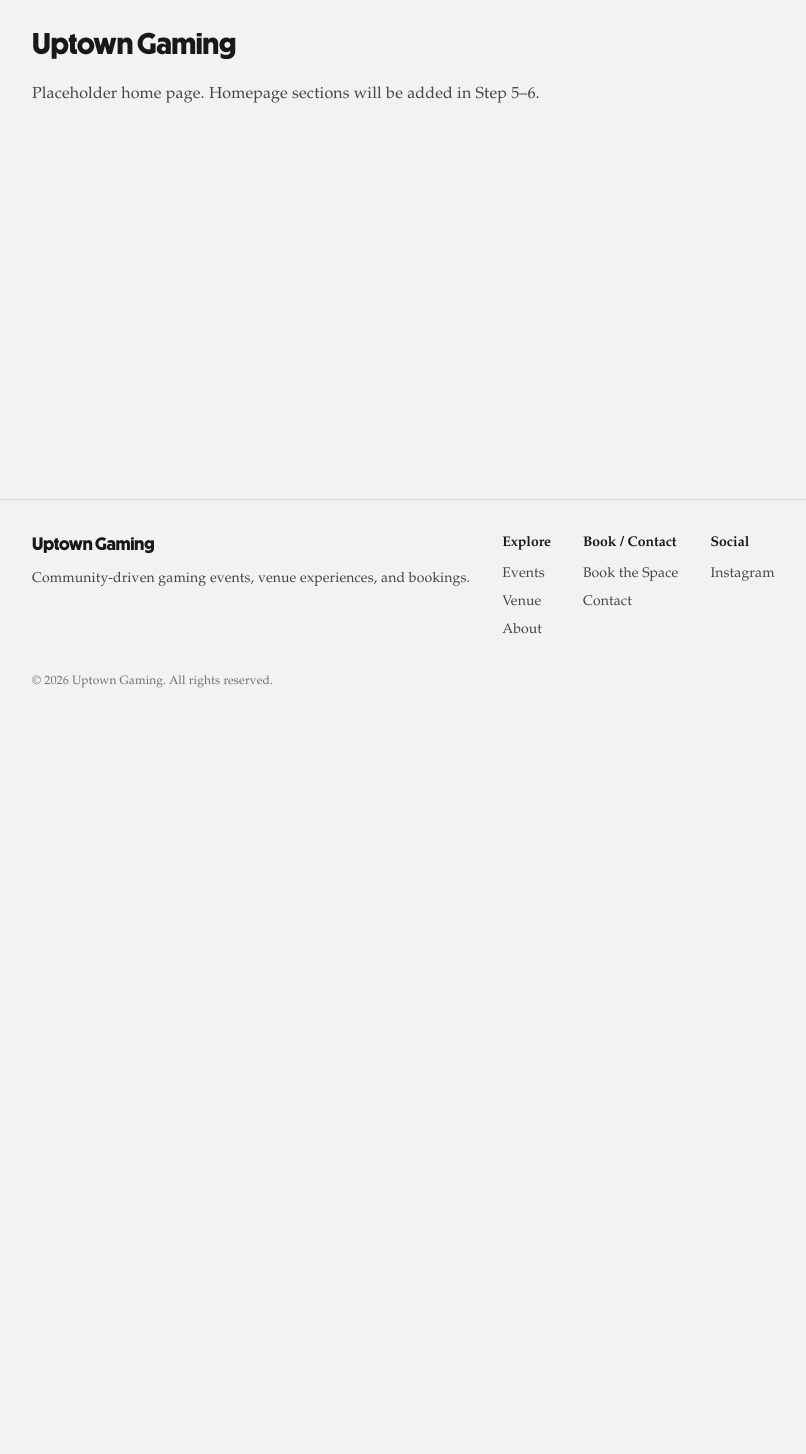
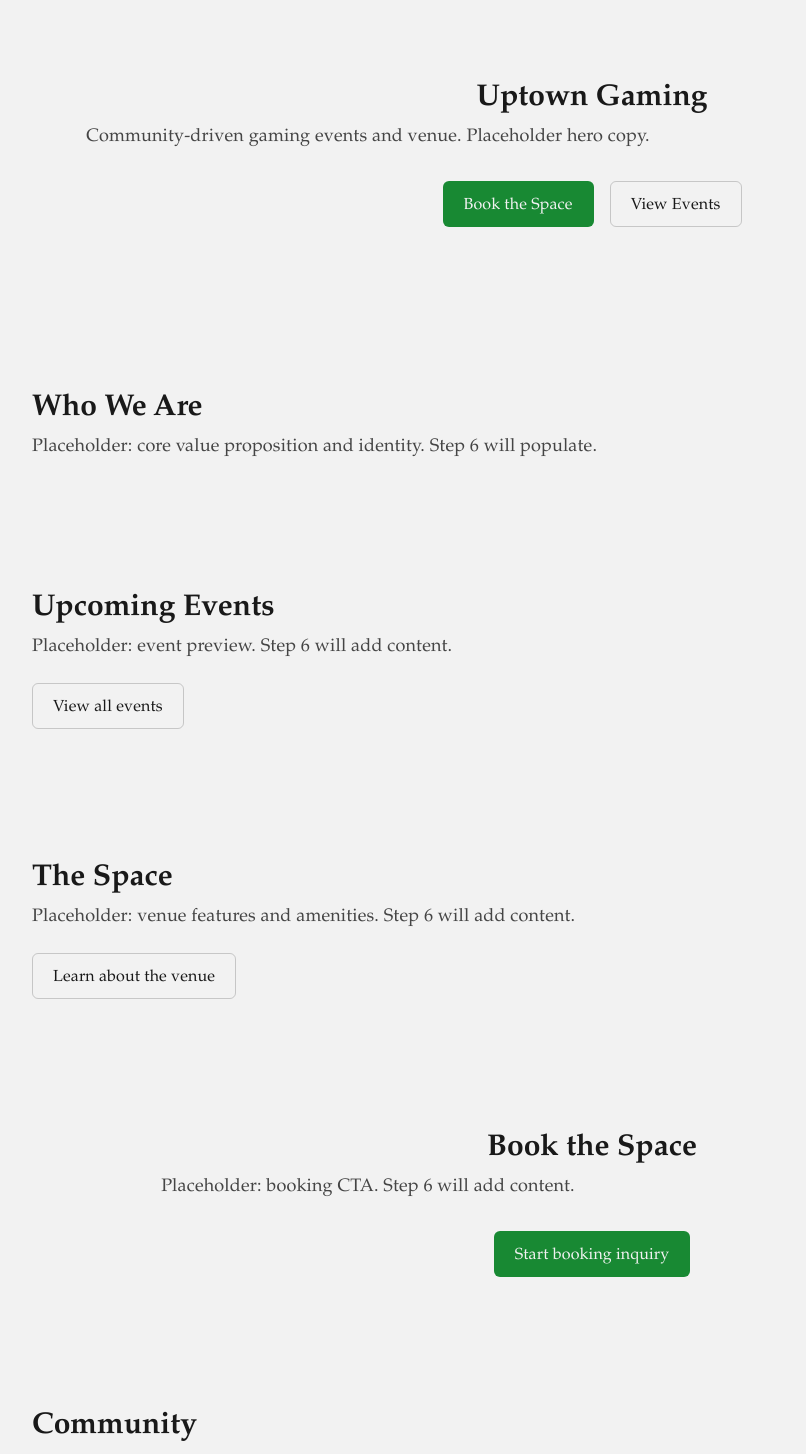
Before and after one commit to LRodriguez92/uptown-gaming, a Next.js app: page / in a window 1280 px wide. Shown: the part 80-1534 px from the top of the page, without its empty margins (48-854 px from the left). Before the commit the page ends 800 px from the top, so only its background shows below. Built offline with nearby package versions, Linux system fonts and the light colour scheme; no server answers.

Commit message:
Step 5: add homepage scaffold with section placeholders

```diff
--- a/app/page.tsx
+++ b/app/page.tsx
@@ -1,12 +1,24 @@
+import { HeroSection } from "@/components/sections/HeroSection";
+import { BrandIntroSection } from "@/components/sections/BrandIntroSection";
+import { EventsPreviewSection } from "@/components/sections/EventsPreviewSection";
+import { VenueFeaturesSection } from "@/components/sections/VenueFeaturesSection";
+import { BookingCTASection } from "@/components/sections/BookingCTASection";
+import { SocialProofSection } from "@/components/sections/SocialProofSection";
+
+/**
+ * Home page: section order per ROUTES_AND_PAGE_SPECS and IA.
+ * 1. Hero 2. Brand intro 3. Events preview 4. Venue features 5. Booking CTA 6. Social proof.
+ * Footer is in root layout. Step 5 scaffold; Step 6 will add section content.
+ */
 export default function Home() {
   return (
-    <div className="mx-auto max-w-6xl px-4 py-12">
-      <h1 className="font-brand-display text-3xl font-bold text-(--foreground)">
-        Uptown Gaming
-      </h1>
-      <p className="mt-4 text-(--foreground)/80">
-        Placeholder home page. Homepage sections will be added in Step 5–6.
-      </p>
-    </div>
+    <>
+      <HeroSection />
+      <BrandIntroSection />
+      <EventsPreviewSection />
+      <VenueFeaturesSection />
+      <BookingCTASection />
+      <SocialProofSection />
+    </>
   );
 }
--- /dev/null
+++ b/components/sections/BookingCTASection.tsx
@@ -0,0 +1,26 @@
+import { Container } from "@/components/ui/Container";
+import { SectionHeading } from "@/components/ui/SectionHeading";
+import { Button } from "@/components/ui/Button";
+
+/**
+ * Booking CTA section placeholder. Step 6 will add final copy and polish.
+ * Purpose: drive booking inquiry, primary CTA.
+ */
+export function BookingCTASection() {
+  return (
+    <section aria-label="Book the space">
+      <Container className="py-12 md:py-16">
+        <SectionHeading
+          title="Book the Space"
+          support="Placeholder: booking CTA. Step 6 will add content."
+          align="center"
+        />
+        <div className="mt-8 flex justify-center">
+          <Button as="link" href="/book">
+            Start booking inquiry
+          </Button>
+        </div>
+      </Container>
+    </section>
+  );
+}
--- /dev/null
+++ b/components/sections/BrandIntroSection.tsx
@@ -0,0 +1,19 @@
+import { Container } from "@/components/ui/Container";
+import { SectionHeading } from "@/components/ui/SectionHeading";
+
+/**
+ * Brand intro section placeholder. Step 6 will add final content.
+ * Purpose: value proposition, what Uptown Gaming is, community/event value.
+ */
+export function BrandIntroSection() {
+  return (
+    <section aria-label="About Uptown Gaming">
+      <Container className="py-12 md:py-16">
+        <SectionHeading
+          title="Who We Are"
+          support="Placeholder: core value proposition and identity. Step 6 will populate."
+        />
+      </Container>
+    </section>
+  );
+}
--- /dev/null
+++ b/components/sections/EventsPreviewSection.tsx
@@ -0,0 +1,25 @@
+import { Container } from "@/components/ui/Container";
+import { SectionHeading } from "@/components/ui/SectionHeading";
+import { Button } from "@/components/ui/Button";
+
+/**
+ * Events preview section placeholder. Step 6 will add event list/preview content.
+ * Purpose: surface featured/upcoming events, link to Events page.
+ */
+export function EventsPreviewSection() {
+  return (
+    <section aria-label="Events preview">
+      <Container className="py-12 md:py-16">
+        <SectionHeading
+          title="Upcoming Events"
+          support="Placeholder: event preview. Step 6 will add content."
+        />
+        <div className="mt-6">
+          <Button as="link" href="/events" variant="secondary">
+            View all events
+          </Button>
+        </div>
+      </Container>
+    </section>
+  );
+}
--- /dev/null
+++ b/components/sections/HeroSection.tsx
@@ -0,0 +1,30 @@
+import { Container } from "@/components/ui/Container";
+import { SectionHeading } from "@/components/ui/SectionHeading";
+import { Button } from "@/components/ui/Button";
+
+/**
+ * Hero section placeholder. Step 6 will add final content and visual polish.
+ * Purpose: first impression, core brand value, primary CTA (Book the Space).
+ */
+export function HeroSection() {
+  return (
+    <section aria-label="Hero">
+      <Container className="py-16 md:py-24">
+        <SectionHeading
+          title="Uptown Gaming"
+          support="Community-driven gaming events and venue. Placeholder hero copy."
+          as="h1"
+          align="center"
+        />
+        <div className="mt-8 flex flex-wrap justify-center gap-4">
+          <Button as="link" href="/book">
+            Book the Space
+          </Button>
+          <Button as="link" href="/events" variant="secondary">
+            View Events
+          </Button>
+        </div>
+      </Container>
+    </section>
+  );
+}
--- /dev/null
+++ b/components/sections/SocialProofSection.tsx
@@ -0,0 +1,19 @@
+import { Container } from "@/components/ui/Container";
+import { SectionHeading } from "@/components/ui/SectionHeading";
+
+/**
+ * Social proof / community section placeholder. Step 6 may add partners or community content.
+ * Purpose: support trust; optional supporting section per IA.
+ */
+export function SocialProofSection() {
+  return (
+    <section aria-label="Community and partners">
+      <Container className="py-12 md:py-16">
+        <SectionHeading
+          title="Community"
+          support="Placeholder: social proof or community. Step 6 may populate if approved."
+        />
+      </Container>
+    </section>
+  );
+}
--- /dev/null
+++ b/components/sections/VenueFeaturesSection.tsx
@@ -0,0 +1,25 @@
+import { Container } from "@/components/ui/Container";
+import { SectionHeading } from "@/components/ui/SectionHeading";
+import { Button } from "@/components/ui/Button";
+
+/**
+ * Venue features section placeholder. Step 6 will add amenities/features content.
+ * Purpose: highlight venue value, support booking path.
+ */
+export function VenueFeaturesSection() {
+  return (
+    <section aria-label="Venue features">
+      <Container className="py-12 md:py-16">
+        <SectionHeading
+          title="The Space"
+          support="Placeholder: venue features and amenities. Step 6 will add content."
+        />
+        <div className="mt-6">
+          <Button as="link" href="/venue" variant="secondary">
+            Learn about the venue
+          </Button>
+        </div>
+      </Container>
+    </section>
+  );
+}
```
